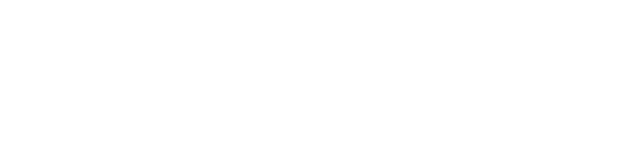
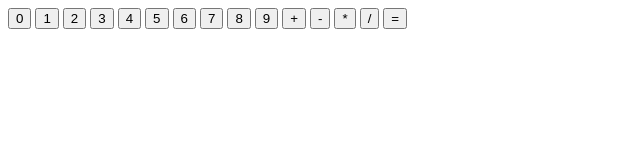
Before and after one commit to matthewgoss71/calculator, a plain HTML site: page index.html in a window 1280 px wide. Shown: the whole page, without its empty margins (0-640 px from the left). Drawn offline with Linux system fonts and the light colour scheme.

Commit message:
set up buttons

```diff
--- a/index.html
+++ b/index.html
@@ -4,6 +4,20 @@
         <script type="text/javascript" src="script.js"></script>
     </head>
     <body>
-
+        <button type="button" class="num" id="0">0</button>
+        <button type="button" class="num" id="1">1</button>
+        <button type="button" class="num" id="2">2</button>
+        <button type="button" class="num" id="3">3</button>
+        <button type="button" class="num" id="4">4</button>
+        <button type="button" class="num" id="5">5</button>
+        <button type="button" class="num" id="6">6</button>
+        <button type="button" class="num" id="7">7</button>
+        <button type="button" class="num" id="8">8</button>
+        <button type="button" class="num" id="9">9</button>
+        <button type="button" class="operate" id="add">+</button>
+        <button type="button" class="operate" id="subtract">-</button>
+        <button type="button" class="operate" id="multiply">*</button>
+        <button type="button" class="operate" id="divide">/</button>
+        <button type="button" class="operate" id="equals">=</button>
     </body>
 </html>
```
